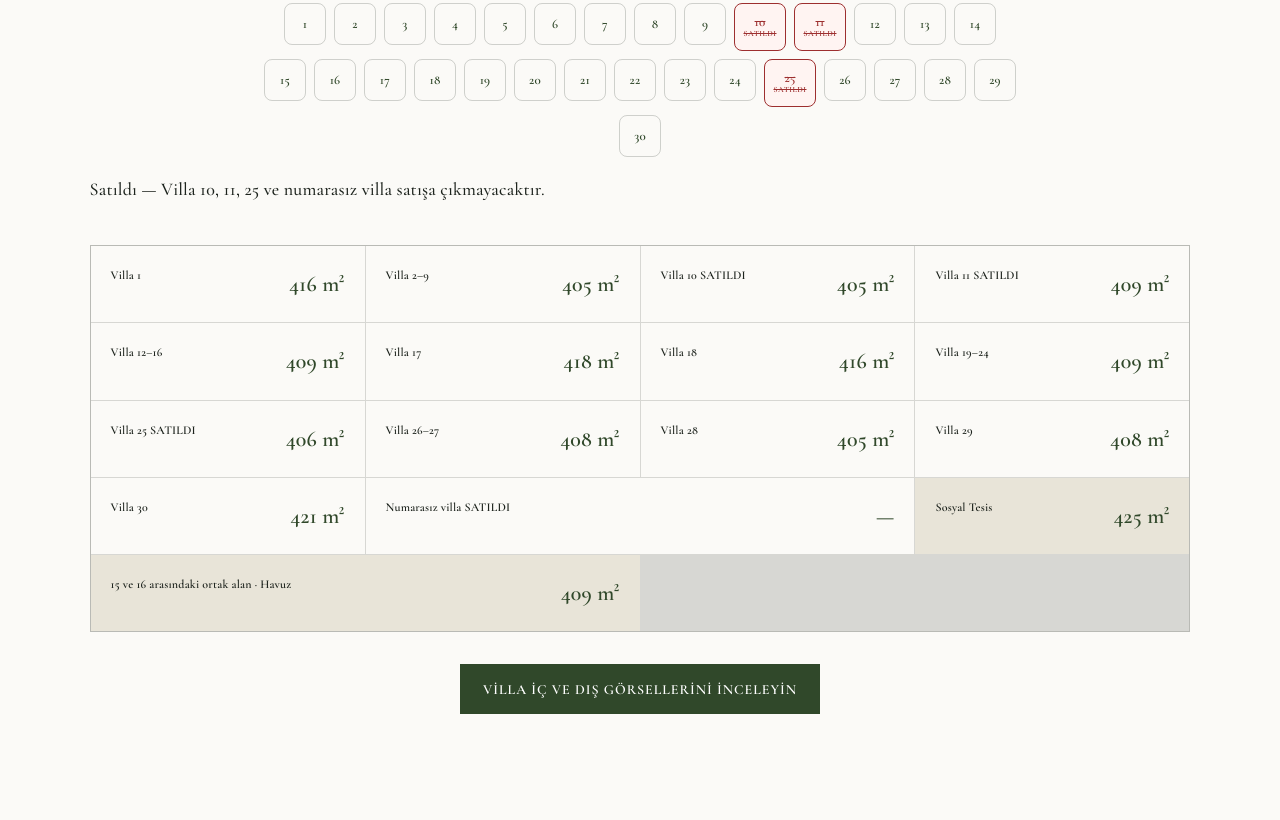
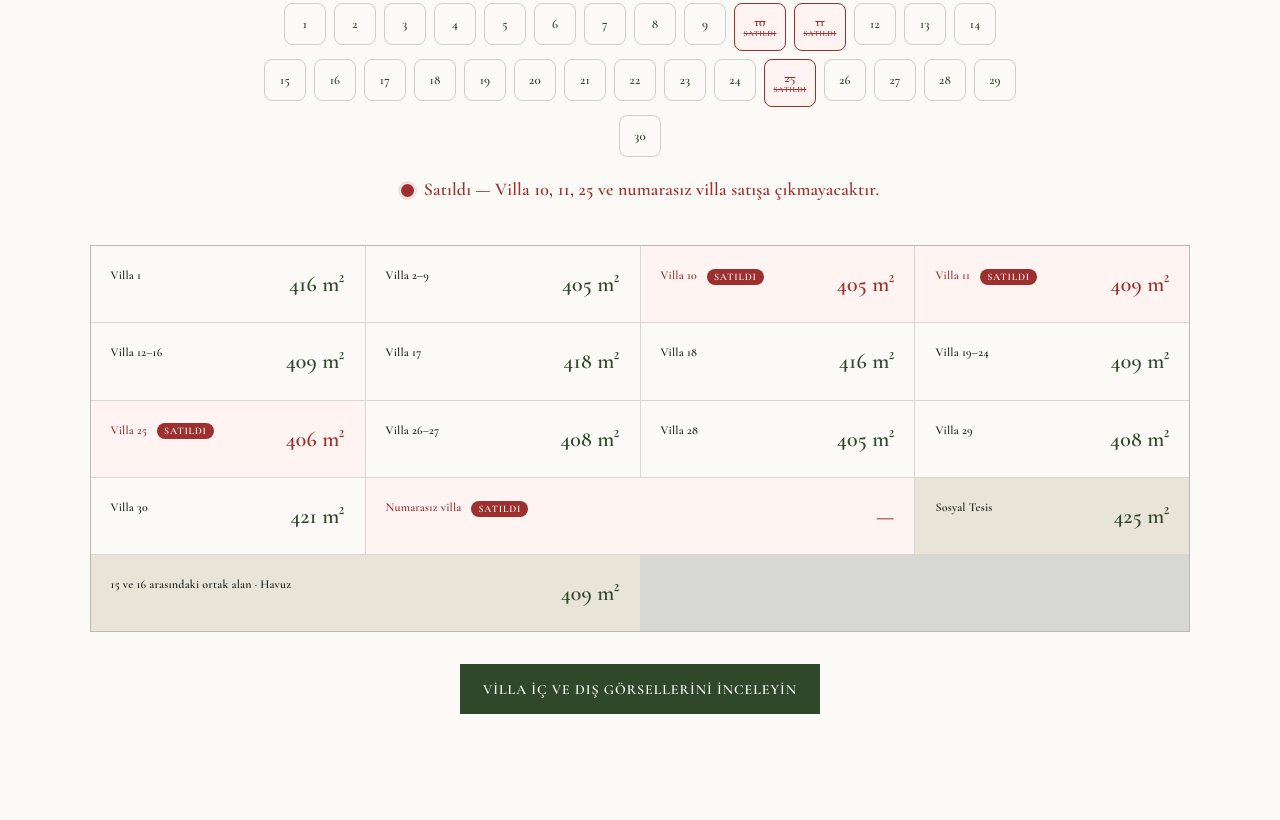
Before and after one commit to aleynakaynak/casaverasite1, a website built with Vite: page index.html in a window 1280 px wide. Shown: the part 3310-4130 px from the top of the page. Built offline with nearby package versions, Linux system fonts and the light colour scheme.

Commit message:
Satıldı açıklaması ve arsa kartlarını belirginleştir

```diff
--- a/css/overrides.css
+++ b/css/overrides.css
@@ -88,6 +88,44 @@ main,.hero,.hero-image,.section,.feature-image,.gallery-grid,.plot-grid,.locatio
   text-decoration:none;
 }
 
+.sold-legend{
+  display:flex;
+  align-items:center;
+  justify-content:center;
+  gap:10px;
+  margin:18px auto 28px;
+  color:var(--sold);
+  font-weight:700;
+  text-align:center;
+}
+.sold-legend .swatch{
+  width:13px;
+  height:13px;
+  flex:0 0 13px;
+  border-radius:50%;
+  background:var(--sold);
+  box-shadow:0 0 0 3px rgba(157,47,47,.12);
+}
+.plot-grid article.sold{
+  border-color:rgba(157,47,47,.45);
+  background:#fff4f2;
+}
+.plot-grid article.sold b,.plot-grid article.sold strong{color:var(--sold)}
+.sold-tag{
+  display:inline-flex;
+  align-items:center;
+  margin-left:7px;
+  padding:3px 7px;
+  border-radius:999px;
+  background:var(--sold);
+  color:#fff!important;
+  font-size:10px;
+  font-weight:700;
+  letter-spacing:.08em;
+  line-height:1;
+  vertical-align:middle;
+}
+
 .villa-sold-banner{
   display:inline-flex;
   align-items:center;
@@ -139,6 +177,7 @@ main,.hero,.hero-image,.section,.feature-image,.gallery-grid,.plot-grid,.locatio
   .hero-pin.sold.unnumbered b{font-size:9px}
   .villa-quick{max-width:100%}
   .villa-quick a,.villa-quick span.sold{width:39px;min-height:39px;height:39px}
+  .sold-legend{align-items:flex-start;font-size:14px;text-align:left}
   .plot-grid{grid-template-columns:1fr!important}
   .plot-grid .wide{grid-column:auto!important}
   .stats{grid-template-columns:1fr 1fr}
```
